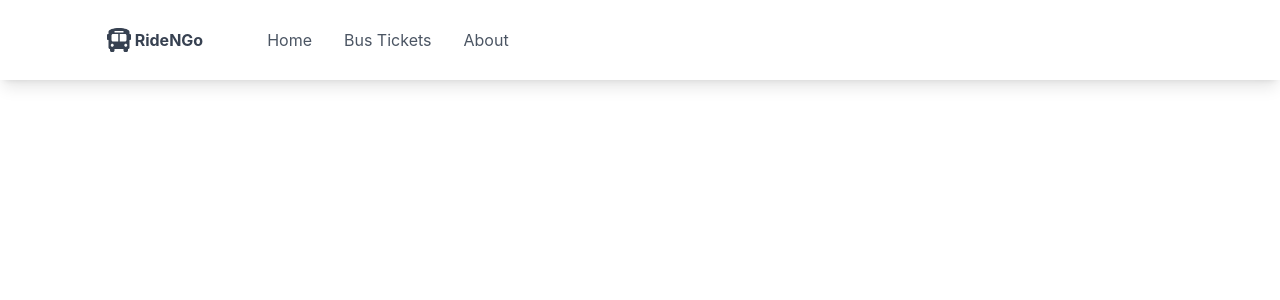
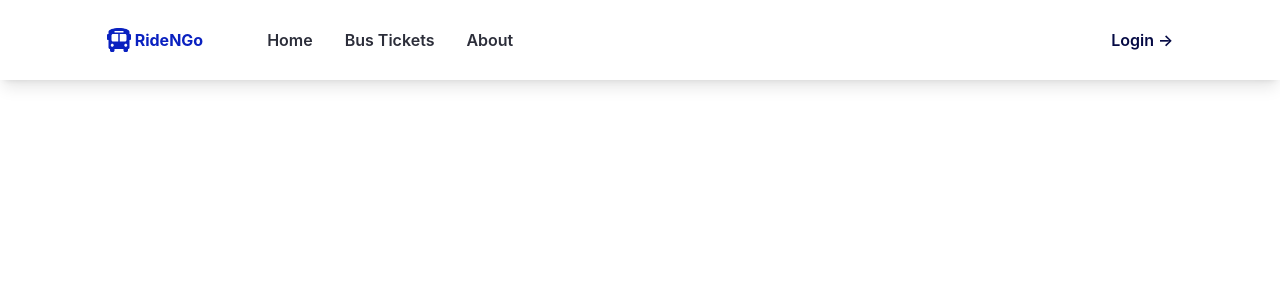
Before and after one commit to yukichew/bus-ticketing-system, a React (Create React App) app in the folder client/: page / in a window 1280 px wide. Shown: the top 300 px of the page. Built offline with nearby package versions, Linux system fonts and the light colour scheme.

Commit message:
change font

```diff
--- /dev/null
+++ b/client/src/components/common/Button.js
@@ -0,0 +1,7 @@
+import React from 'react';
+
+const button = () => {
+  return <div></div>;
+};
+
+export default button;
--- a/client/src/components/navbar/Navbar.js
+++ b/client/src/components/navbar/Navbar.js
@@ -3,7 +3,7 @@ import { FaBars, FaBusAlt, FaTimes } from 'react-icons/fa';
 import { Link } from 'react-router-dom';
 import NavbarItem from './NavbarItem';
 
-function Navbar() {
+const Navbar = () => {
   const [toggleMenu, setToggleMenu] = useState(false);
 
   return (
@@ -14,9 +14,9 @@ function Navbar() {
             {/* logo */}
             <Link
               to='/'
-              className='flex gap-1 font-bold text-gray-700 items-center'
+              className='flex gap-1 font-bold text-primary items-center'
             >
-              <FaBusAlt className='h-6 w-6 text-primary' />
+              <FaBusAlt className='h-6 w-6' />
               <span>RideNGo</span>
             </Link>
 
@@ -26,11 +26,20 @@ function Navbar() {
             </div>
           </div>
 
+          <div className='hidden lg:flex lg:flex-1 lg:justify-end'>
+            <Link
+              to='/'
+              className='font-semibold text-secondary hover:text-primary transition duration-200'
+            >
+              Login <span aria-hidden='true'>&rarr;</span>
+            </Link>
+          </div>
+
           {/* Mobile Menu */}
           <div className='lg:hidden'>
             <button
               onClick={() => setToggleMenu(!toggleMenu)}
-              className='text-gray-700 hover:text-primary focus:outline-none'
+              className='text-secondary hover:text-primary focus:outline-none'
             >
               {toggleMenu ? (
                 <FaTimes className='h-6 w-6' />
@@ -51,6 +60,6 @@ function Navbar() {
       </div>
     </nav>
   );
-}
+};
 
 export default Navbar;
--- a/client/src/components/navbar/NavbarItem.js
+++ b/client/src/components/navbar/NavbarItem.js
@@ -1,16 +1,15 @@
 import React from 'react';
 import { Link } from 'react-router-dom';
 
-function NavbarItem() {
+const NavbarItem = () => {
   const links = [
-    { key: 1, name: 'Home', href: '/', 'aria-label': 'Home' },
+    { key: 1, name: 'Home', href: '/' },
     {
       key: 2,
       name: 'Bus Tickets',
       href: '/bus-tickets',
-      'aria-label': 'Bus Tickets',
     },
-    { key: 3, name: 'About', href: '/about', 'aria-label': 'About' },
+    { key: 3, name: 'About', href: '/about' },
   ];
 
   return (
@@ -19,14 +18,14 @@ function NavbarItem() {
         <Link
           key={link.key}
           to={link.href}
-          aria-label={link['aria-label']}
-          className='text-gray-600 hover:text-primary hover:text-black transition duration-200'
+          aria-label={link.name}
+          className='text-tertiary hover:text-primary transition duration-200 font-semibold'
         >
           {link.name}
         </Link>
       ))}
     </>
   );
-}
+};
 
 export default NavbarItem;
--- a/client/src/index.js
+++ b/client/src/index.js
@@ -1,7 +1,7 @@
 import React from 'react';
 import ReactDOM from 'react-dom/client';
+import App from './App';
 import './index.css';
-import App from './App';
 import reportWebVitals from './reportWebVitals';
 
 const root = ReactDOM.createRoot(document.getElementById('root'));
@@ -11,7 +11,4 @@ root.render(
   </React.StrictMode>
 );
 
-// If you want to start measuring performance in your app, pass a function
-// to log results (for example: reportWebVitals(console.log))
-// or send to an analytics endpoint. Learn more: https://bit.ly/CRA-vitals
 reportWebVitals();
--- a/client/tailwind.config.js
+++ b/client/tailwind.config.js
@@ -2,7 +2,13 @@
 module.exports = {
   content: ['./src/**/*.{js,jsx,ts,tsx}'],
   theme: {
-    extend: {},
+    extend: {
+      colors: {
+        primary: '#0A21C0',
+        secondary: '#050A44',
+        tertiary: '#2C2E3A',
+      },
+    },
   },
   plugins: [],
 };
```
